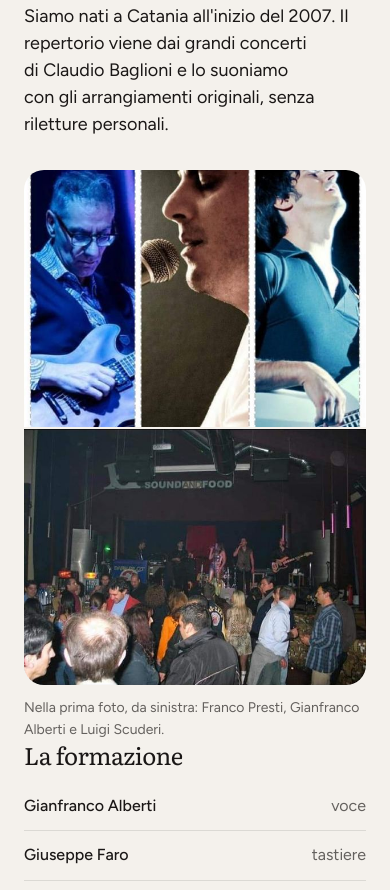
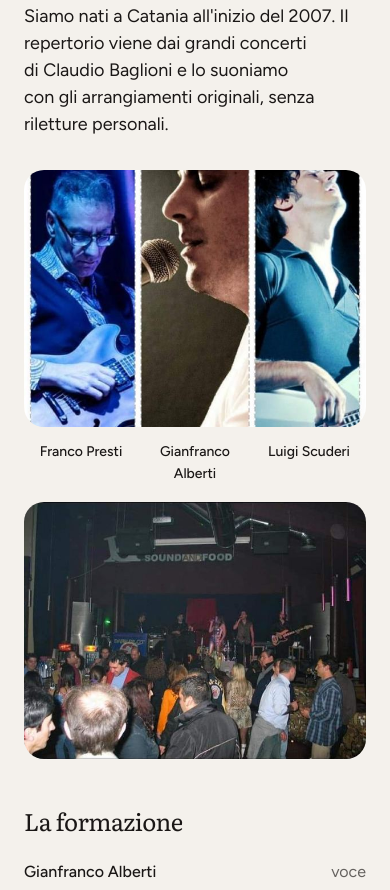
Before and after one commit to KoalaFritto/audioClaB, a plain HTML site: page index.html in a window 390 px wide. Shown: the part 1914-2804 px from the top of the page. Drawn offline with Linux system fonts and the light colour scheme.

Commit message:
Band: solo le due foto nuove e i nomi sotto la foto dei tre musicisti
- Ritratti: Giuseppe Faro sul palco e Giuseppe Bertolo (tolta la foto in studio)
- Sotto la foto a strisce, ogni nome sotto il suo musicista: Franco Presti,
  Gianfranco Alberti, Luigi Scuderi

Co-Authored-By: Claude Opus 5.5 <noreply@anthropic.com>
Claude-Session: https://claude.ai/code/session_01WyukLfC3abkZ9PR6bCBv2f

```diff
--- a/index.html
+++ b/index.html
@@ -100,10 +100,10 @@
           <p>Siamo nati a Catania all'inizio del 2007. Il repertorio viene dai grandi concerti di Claudio Baglioni e lo suoniamo con gli arrangiamenti originali, senza riletture personali.</p>
         </div>
         <div class="wall">
-          <img src="assets/img/band-musicisti.jpg" srcset="assets/img/band-musicisti-600.jpg 600w, assets/img/band-musicisti.jpg 883w" sizes="(min-width: 640px) 44vw, 100vw" width="883" height="1024" alt="Da sinistra: Franco Presti alla chitarra, Gianfranco Alberti alla voce e Luigi Scuderi al basso" loading="lazy" style="object-position: 50% 22%">
-          <img src="assets/img/concerti-pubblico.jpg" srcset="assets/img/concerti-pubblico-600.jpg 600w, assets/img/concerti-pubblico.jpg 960w" sizes="(min-width: 640px) 44vw, 100vw" width="960" height="728" alt="Il pubblico davanti al palco durante un concerto degli audioClaB" loading="lazy">
+          <img class="wall__trio" src="assets/img/band-musicisti.jpg" srcset="assets/img/band-musicisti-600.jpg 600w, assets/img/band-musicisti.jpg 883w" sizes="(min-width: 640px) 44vw, 100vw" width="883" height="1024" alt="Da sinistra: Franco Presti alla chitarra, Gianfranco Alberti alla voce e Luigi Scuderi al basso" loading="lazy" style="object-position: 50% 22%">
+          <img class="wall__pubblico" src="assets/img/concerti-pubblico.jpg" srcset="assets/img/concerti-pubblico-600.jpg 600w, assets/img/concerti-pubblico.jpg 960w" sizes="(min-width: 640px) 44vw, 100vw" width="960" height="728" alt="Il pubblico davanti al palco durante un concerto degli audioClaB" loading="lazy">
+          <p class="wall__nomi" aria-hidden="true"><span>Franco Presti</span><span>Gianfranco Alberti</span><span>Luigi Scuderi</span></p>
         </div>
-        <p class="wall__nomi">Nella prima foto, da sinistra: Franco Presti, Gianfranco Alberti e Luigi Scuderi.</p>
       </div>
       <div class="group">
         <div class="grid grid--top band__info">
@@ -123,10 +123,6 @@
             <figure class="ritratto">
               <img src="assets/img/faro-576.jpg" srcset="assets/img/faro-480.jpg 480w, assets/img/faro-576.jpg 576w" sizes="(min-width: 1024px) 15vw, (min-width: 640px) 30vw, 50vw" width="576" height="720" alt="Giuseppe Faro alle tastiere sul palco, davanti al pubblico" loading="lazy">
               <figcaption><span class="ritratto__nome">Giuseppe Faro</span><span class="ritratto__ruolo">tastiere, dal vivo</span></figcaption>
-            </figure>
-            <figure class="ritratto">
-              <img src="assets/img/faro-studio-800.jpg" srcset="assets/img/faro-studio-480.jpg 480w, assets/img/faro-studio-800.jpg 800w" sizes="(min-width: 1024px) 15vw, (min-width: 640px) 30vw, 50vw" width="800" height="1000" alt="Giuseppe Faro suona le tastiere" loading="lazy">
-              <figcaption><span class="ritratto__nome">Giuseppe Faro</span><span class="ritratto__ruolo">tastiere</span></figcaption>
             </figure>
             <figure class="ritratto">
               <img src="assets/img/bertolo-800.jpg" srcset="assets/img/bertolo-480.jpg 480w, assets/img/bertolo-800.jpg 800w" sizes="(min-width: 1024px) 15vw, (min-width: 640px) 30vw, 50vw" width="800" height="1000" alt="Giuseppe Bertolo suona la chitarra elettrica in un campo" loading="lazy">
--- a/style.css
+++ b/style.css
@@ -15,9 +15,12 @@
 .concerti__photo { --ratio: 100%; }
 
 /* la band: un muro di due foto, 2px tra l'una e l'altra */
-.wall { display: grid; grid-template-columns: repeat(2, minmax(0, 1fr)); gap: 2px; border-radius: var(--r-lg); overflow: hidden; }
-.wall__nomi { margin: var(--s-3) 0 0; color: var(--muted); font-size: var(--t-small); }
+.wall { display: grid; grid-template-columns: repeat(2, minmax(0, 1fr)); grid-template-areas: "trio pubblico" "nomi ."; column-gap: 2px; }
 .wall > img { width: 100%; aspect-ratio: 4 / 3; height: auto; object-fit: cover; display: block; }
+.wall__trio { grid-area: trio; border-radius: var(--r-lg) 0 0 var(--r-lg); }
+.wall__pubblico { grid-area: pubblico; border-radius: 0 var(--r-lg) var(--r-lg) 0; }
+/* i nomi sotto ciascuno dei tre musicisti della prima foto */
+.wall__nomi { grid-area: nomi; margin: var(--s-3) 0 0; display: grid; grid-template-columns: repeat(3, minmax(0, 1fr)); text-align: center; font-size: var(--t-small); font-weight: 500; color: var(--ink); }
 
 /* cornici dei video TikTok: senza bordo, fondo nero */
 .frame--video { padding: 0; border: 0; background: #000; overflow: hidden; }
@@ -28,10 +31,14 @@
 /* tablet (schermi alti): gli split restano affiancati e le immagini prendono l'altezza dello schermo,
    così ogni sezione riempie il suo schermo senza sforare */
 @media (min-width: 640px) and (max-width: 1023px) {
-  .wall > img { aspect-ratio: 3 / 4; }
+  .wall > img { aspect-ratio: 883 / 1024; }
 }
 @media (max-width: 639px) {
-  .wall { grid-template-columns: 1fr; }
+  .wall { grid-template-columns: 1fr; grid-template-areas: "trio" "nomi" "pubblico"; row-gap: 2px; }
+  .wall__trio { border-radius: var(--r-lg); }
+  .wall__pubblico { margin-top: var(--s-4); border-radius: var(--r-lg); }
+  .wall__nomi { margin-bottom: 0; }
+  #band .group + .group { margin-top: var(--s-7); }
 }
 
 /* concerti: il widget eventi di Facebook */
@@ -59,8 +66,8 @@
 .rows--compact > li { padding-block: var(--s-3); }
 .rows--compact > li:first-child { padding-top: 0; }
 .rows--compact .rows__value { color: var(--muted); white-space: nowrap; font-variant-numeric: tabular-nums; }
-/* i ritratti dei musicisti: tre in fila accanto alla formazione */
-.ritratti { display: grid; grid-template-columns: repeat(3, minmax(0, 1fr)); gap: var(--gutter); align-content: start; }
+/* i ritratti dei musicisti: due affiancati accanto alla formazione */
+.ritratti { display: grid; grid-template-columns: repeat(2, minmax(0, 1fr)); gap: var(--gutter); align-content: start; }
 .ritratto { margin: 0; display: grid; gap: var(--s-3); align-content: start; }
 .ritratto > img { width: 100%; aspect-ratio: 4 / 5; height: auto; object-fit: cover; border-radius: var(--r-lg); display: block; transition: transform 300ms cubic-bezier(.23, 1, .32, 1); }
 .ritratto figcaption { display: grid; gap: 2px; }
```
Also changed, not shown: assets/img/faro-studio-480.jpg (deleted), assets/img/faro-studio-800.jpg (deleted).
